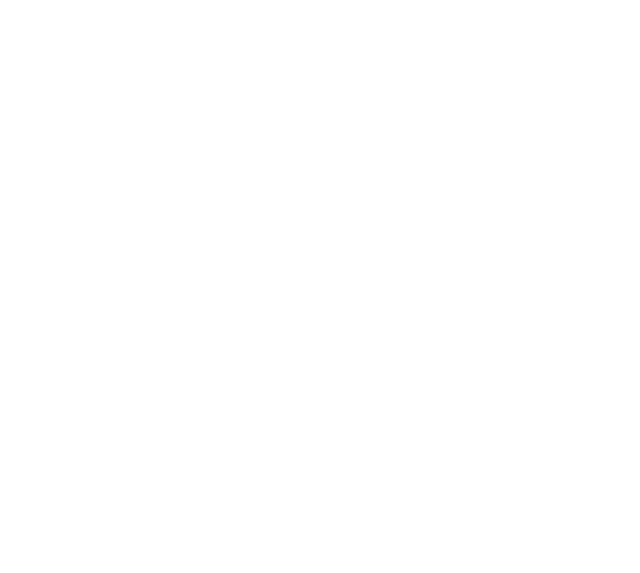
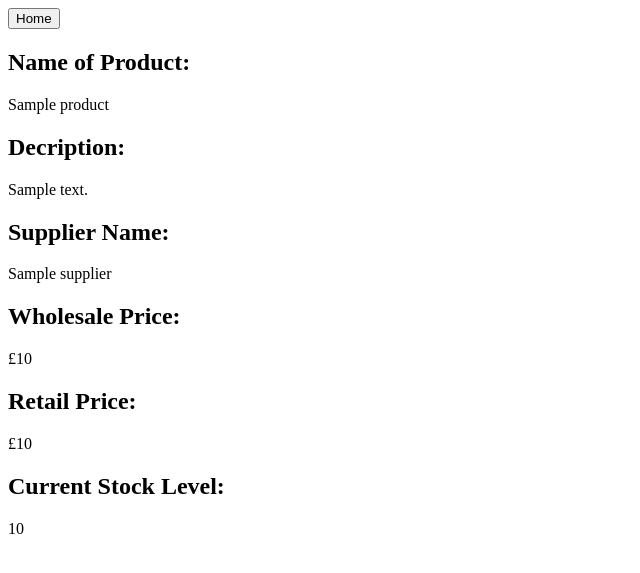
Before and after one commit to JamesSBeedle/Inn-Ventory-Alcohol-Inventory-Application, a Flask app: page /products/1 in a window 1280 px wide. Before the commit the part shown is empty. Shown: the top 573 px of the page, without its empty margins (0-640 px from the left). Run offline with Flask 2, Linux system fonts and the light colour scheme; a database or web service that is not in the repository returns one stand-in record (values such as "Sample title"); some libraries are stand-ins or nearby versions.

Commit message:
added code to show.html, made chages to base and index.html

```diff
--- a/templates/base.html
+++ b/templates/base.html
@@ -11,7 +11,6 @@
         <section>
             <a href="/"><button>Home</button></a>
         </section>
-        <h1>Welcome to Inn-Ventory</h1>
 
     </header>
     <div class = "container">
--- a/templates/index.html
+++ b/templates/index.html
@@ -2,6 +2,7 @@
 {% block content %}
 <main>
     <article>
+        <h1>Welcome to Inn-Ventory</h1>
         <p>
            Welcome to Inn-Ventory, the app that will help with all of your inventory needs.
         </p>
--- a/templates/products/show.html
+++ b/templates/products/show.html
@@ -0,0 +1,51 @@
+{% extends 'base.html' %}
+{% block content %}
+
+    <!-- <article>
+
+        <p>{{product.name}}</p>
+        <p>{{product.supplier.name}}</p>
+        <p>{{product.description}}</p>
+        <br>
+        <br>
+        <br>
+        <p>£{{product.cost_price}}</p>
+        <p>£{{product.sale_price}}</p>
+        <br>
+        <br>
+        <p>{{product.in_stock}}</p>
+
+    </article>
+     -->
+     <article id="product-single">
+        <div id="product-info">
+            <section class="product-item">
+                <h2>Name of Product:</h2>
+                {{product.name}}
+            </section>
+            <section class="product-item">
+                <h2>Decription:</h2>
+                {{product.description}}
+            </section>
+            <section class="product-item">
+                <h2>Supplier Name:</h2>
+                {{product.supplier.name}}
+            </section>
+        </div>
+        <div id="product-maths">
+            <section class="product-item">
+                <h2>Wholesale Price:</h2>
+                <p>£{{product.cost_price}}</p>
+            </section>
+            <section class="product-item">
+                <h2>Retail Price:</h2>
+                <p>£{{product.sale_price}}</p>
+            </section>
+            <section class="product-item">
+                <h2>Current Stock Level:</h2>
+                {{product.in_stock}}
+            </section>
+        </div>
+
+    </article>
+{% endblock content %}
```
